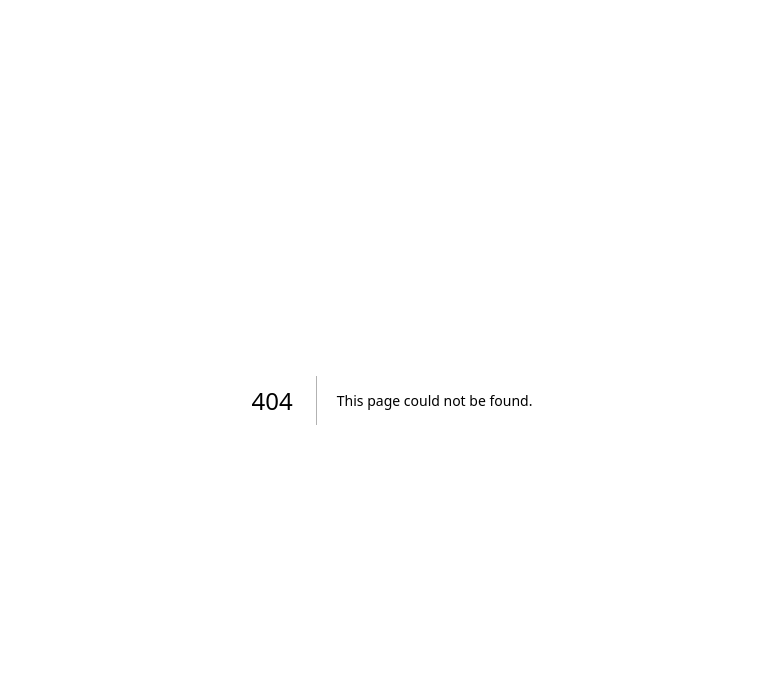
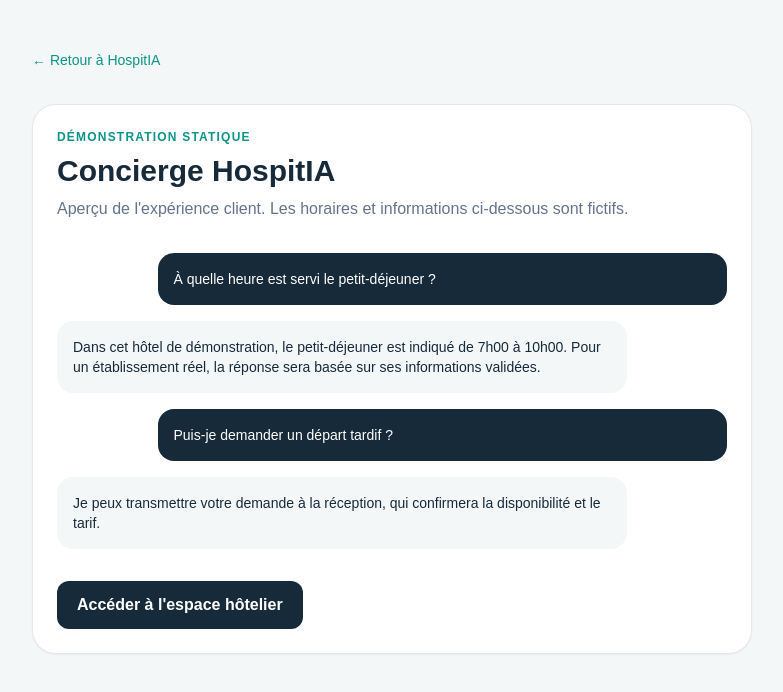
Before and after one commit to Jmux77/HospitIA, a Next.js app: page /demo in a window 1280 px wide. Before the commit this address had no page. Shown: the top 692 px of the page, without its empty margins (248-1031 px from the left). Built offline with nearby package versions, Linux system fonts and the light colour scheme.

Commit message:
Add static concierge product demo

```diff
--- /dev/null
+++ b/src/app/demo/page.tsx
@@ -0,0 +1,18 @@
+import Link from "next/link";
+export default function DemoPage() {
+  return <main className="mx-auto min-h-screen max-w-3xl px-6 py-12">
+    <Link href="/" className="text-sm text-teal">← Retour à HospitIA</Link>
+    <div className="mt-8 rounded-3xl border bg-white p-6 shadow-sm">
+      <p className="text-xs font-bold uppercase tracking-widest text-teal">Démonstration statique</p>
+      <h1 className="mt-2 text-3xl font-bold">Concierge HospitIA</h1>
+      <p className="mt-2 text-slate-500">Aperçu de l'expérience client. Les horaires et informations ci-dessous sont fictifs.</p>
+      <div className="mt-8 space-y-4 text-sm">
+        <div className="ml-auto max-w-[85%] rounded-2xl bg-ink p-4 text-white">À quelle heure est servi le petit-déjeuner ?</div>
+        <div className="max-w-[85%] rounded-2xl bg-mist p-4">Dans cet hôtel de démonstration, le petit-déjeuner est indiqué de 7h00 à 10h00. Pour un établissement réel, la réponse sera basée sur ses informations validées.</div>
+        <div className="ml-auto max-w-[85%] rounded-2xl bg-ink p-4 text-white">Puis-je demander un départ tardif ?</div>
+        <div className="max-w-[85%] rounded-2xl bg-mist p-4">Je peux transmettre votre demande à la réception, qui confirmera la disponibilité et le tarif.</div>
+      </div>
+      <Link href="/login" className="mt-8 inline-flex rounded-xl bg-ink px-5 py-3 font-semibold text-white">Accéder à l'espace hôtelier</Link>
+    </div>
+  </main>;
+}
```
